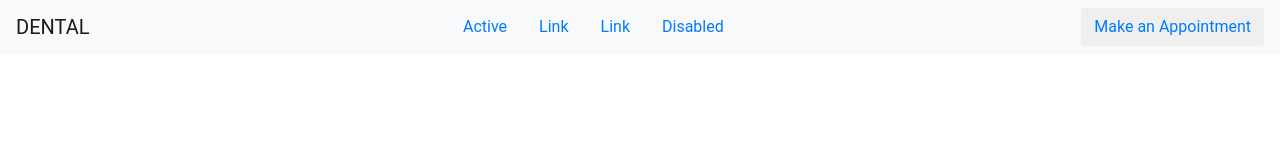
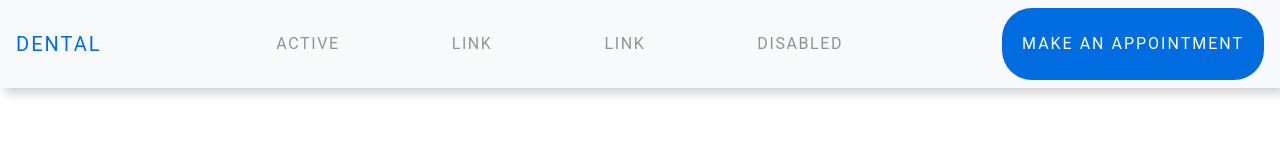
Before and after one commit to thelittlestschnauzer/dental, a website: page index.html in a window 1280 px wide. Drawn offline with nearby package versions, Linux system fonts and the light colour scheme; files that its build step writes are made by us from their sources.

Commit message:
navbar is relatively complete for now

```diff
--- a/app/scss/style.scss
+++ b/app/scss/style.scss
@@ -2,6 +2,25 @@
 @import "colors";
 @import "global";
 @import "typography";
+
+
+nav {
+  box-shadow: 5px 5px 10px $ltGray;
+}
+
+.nav-link {
+  text-transform: uppercase;
+  color: $dkGray;
+  &:hover {
+    color: $green;
+    transform: all 0.5s;
+  }
+}
+
+.navbar-brand {
+  color: $brightBlue !important;
+  letter-spacing: 0.1em;
+}
 
 
 @media only screen and (max-width: 576px) {
@@ -25,5 +44,44 @@
 // Desktop Styles
 
 @media only screen and (min-width: 1025px) {
+  .navbar-collapse ul {
+    display: flex;
+    justify-content: space-between;
+  }
+  .nav-item {
+    display: flex;
+    justify-content: space-between;
+    padding: 10px 40px;
+    letter-spacing: 0.1em;
+    opacity: 0.5;
+    &:hover {
+      color: $dkGray !important;
+      font-weight: 600;
+    }
+  }
 
+  .appointment {
+    background: $brightBlue;
+    height: 72px;
+    display: flex;
+    justify-content: center;
+    align-items: center;
+    border-radius: 30px;
+    &:hover {
+      background-color: $royalBlue;
+      transition: all 0.5s;
+    }
+  }
+  .appointment a {
+    text-transform: uppercase !important;
+    color: $white;
+    padding-left: 20px;
+    padding-right: 20px;
+    letter-spacing: 2px;
+    &:hover {
+      text-decoration: none;
+      background-color: $royalBlue;
+      transition: all 0.5s;
+    }
+  }
 }
--- a/index.html
+++ b/index.html
@@ -44,9 +44,9 @@
             </li>
           </ul>
         </div>
-        <button type="button" class="nav-appointment-btn btn justify-content-end">
-          <a href="#" class="appointment">Make an Appointment</a>
-        </button>
+        <div class="appointment">
+         <a href="#" class="nav-appointment-btn justify-content-end">Make an Appointment</a>
+        </div>
       </nav>
 
 
```
